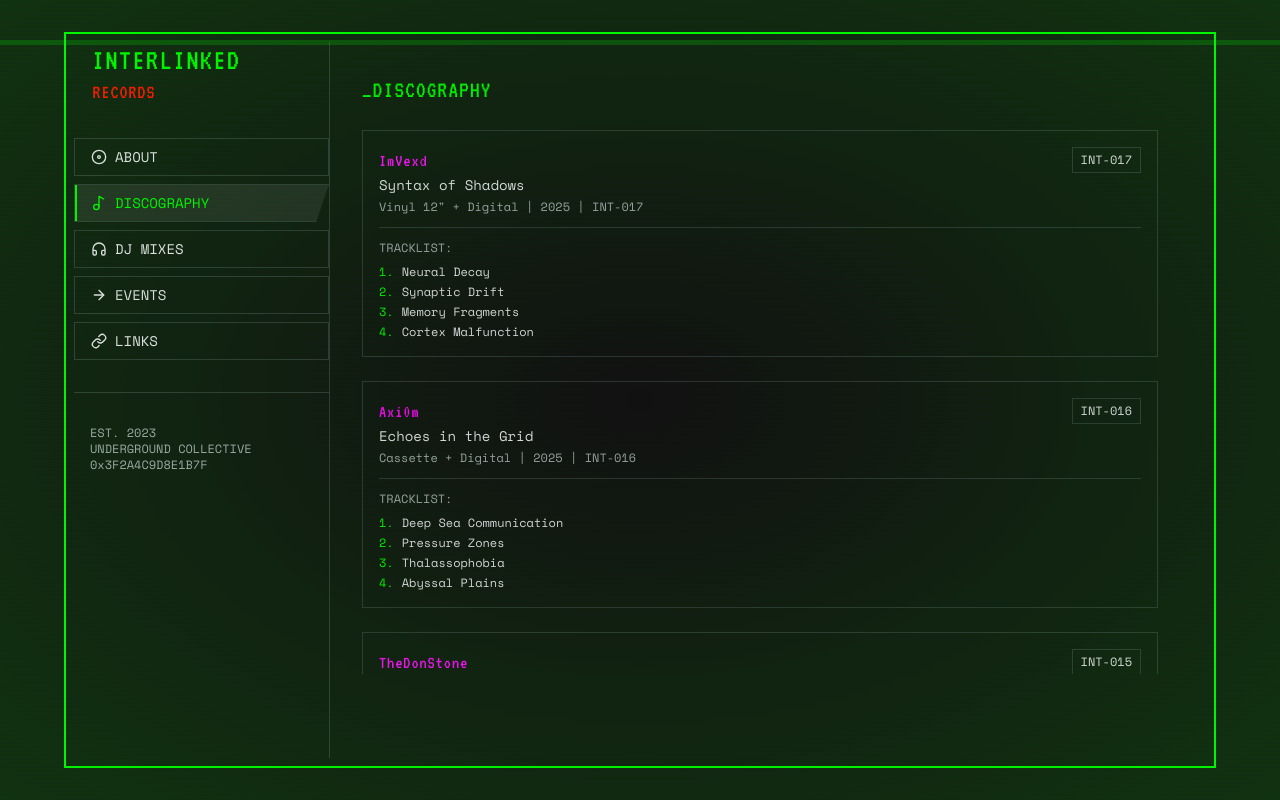
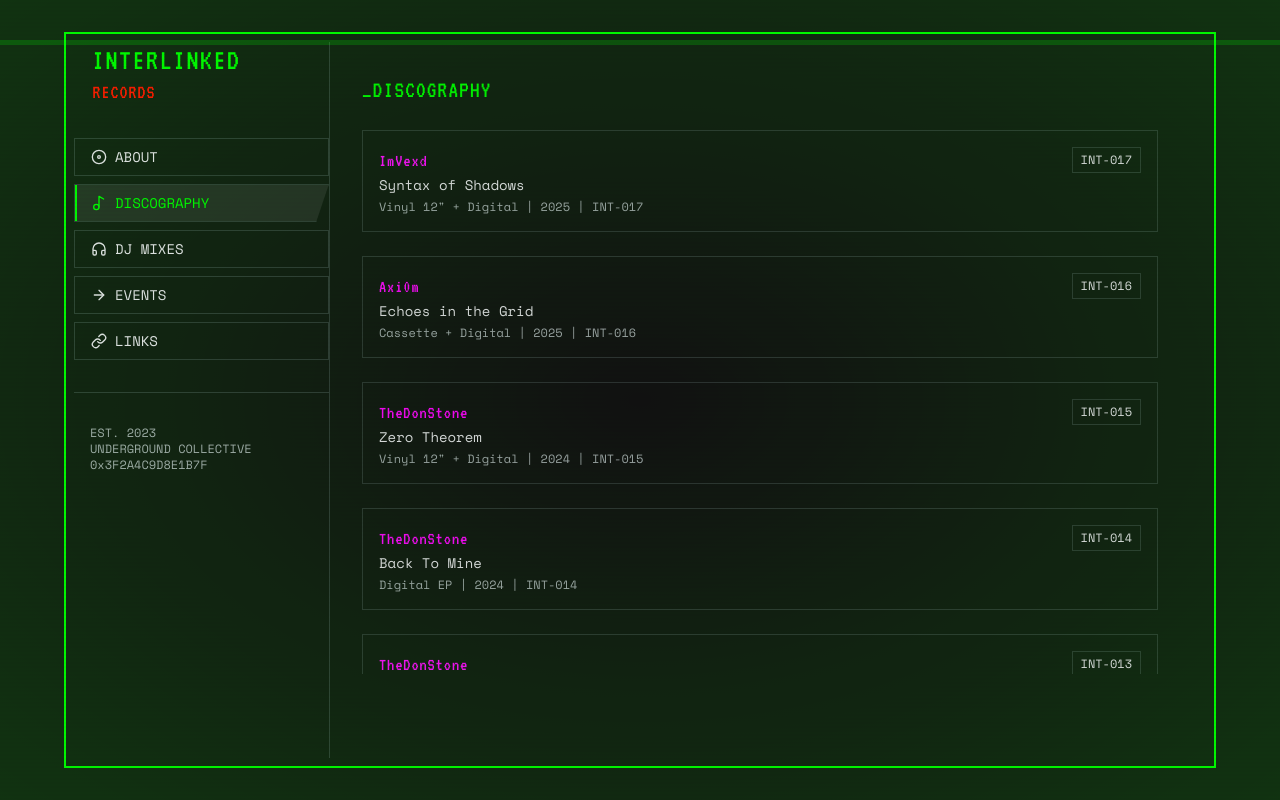
Before and after one commit to n1ghtw1re/interlinked-records, a React (Vite) app: page / in a window 1280 px wide. Both pictures are taken after a click on the button "DISCOGRAPHY". Built offline with nearby package versions, Linux system fonts and the light colour scheme.

Commit message:
Remove tracklist from discography
Removes the tracklist from each release on the discography page. The bandcamp players provide tracklist information when a release is selected.

```diff
--- a/src/components/content/DiscographyContent.tsx
+++ b/src/components/content/DiscographyContent.tsx
@@ -43,7 +43,7 @@ const DiscographyContent: React.FC<ContentProps> = ({ setActiveContent }) => {
       year: '2024',
       tracks: ['CV Interface', 'Voltage Controlled', 'Patch Memory', 'Signal Path'],
       embedUrl: '<iframe style="border: 0; width: 100%; height: 120px;" src="https://bandcamp.com/EmbeddedPlayer/album=2917307920/size=large/bgcol=333333/linkcol=2ebd35/tracklist=false/artwork=small/transparent=true/" seamless><a href="https://interlinkedai.bandcamp.com/album/back-to-mine">Back to Mine by Interlinked Records</a></iframe>',
-      description: "Back To Mine drifts through the hazy echoes of an all-night rave’s aftermath, where deep dub, distorted lofi, and submerged rhythms paint a world between exhaustion and euphoria. TheDonStone crafts a sonic comedown ritual—warm, warped, and lost in the glow of city lights at dawn."
+      description: "Back To Mine drifts through the hazy echoes of an all-night rave's aftermath, where deep dub, distorted lofi, and submerged rhythms paint a world between exhaustion and euphoria. TheDonStone crafts a sonic comedown ritual—warm, warped, and lost in the glow of city lights at dawn."
     },
     {
       id: 'INT-013',
@@ -103,18 +103,6 @@ const DiscographyContent: React.FC<ContentProps> = ({ setActiveContent }) => {
                   {release.id}
                 </div>
               </div>
-
-              <div className="mt-3 pt-3 border-t border-border">
-                <h5 className="text-xs mb-2 text-muted-foreground">TRACKLIST:</h5>
-                <ul className="text-xs space-y-1">
-                  {release.tracks.map((track, index) => (
-                    <li key={index} className="flex">
-                      <span className="text-primary mr-2">{index + 1}.</span>
-                      <span>{track}</span>
-                    </li>
-                  ))}
-                </ul>
-              </div>
             </div>
           ))}
         </div>
```
